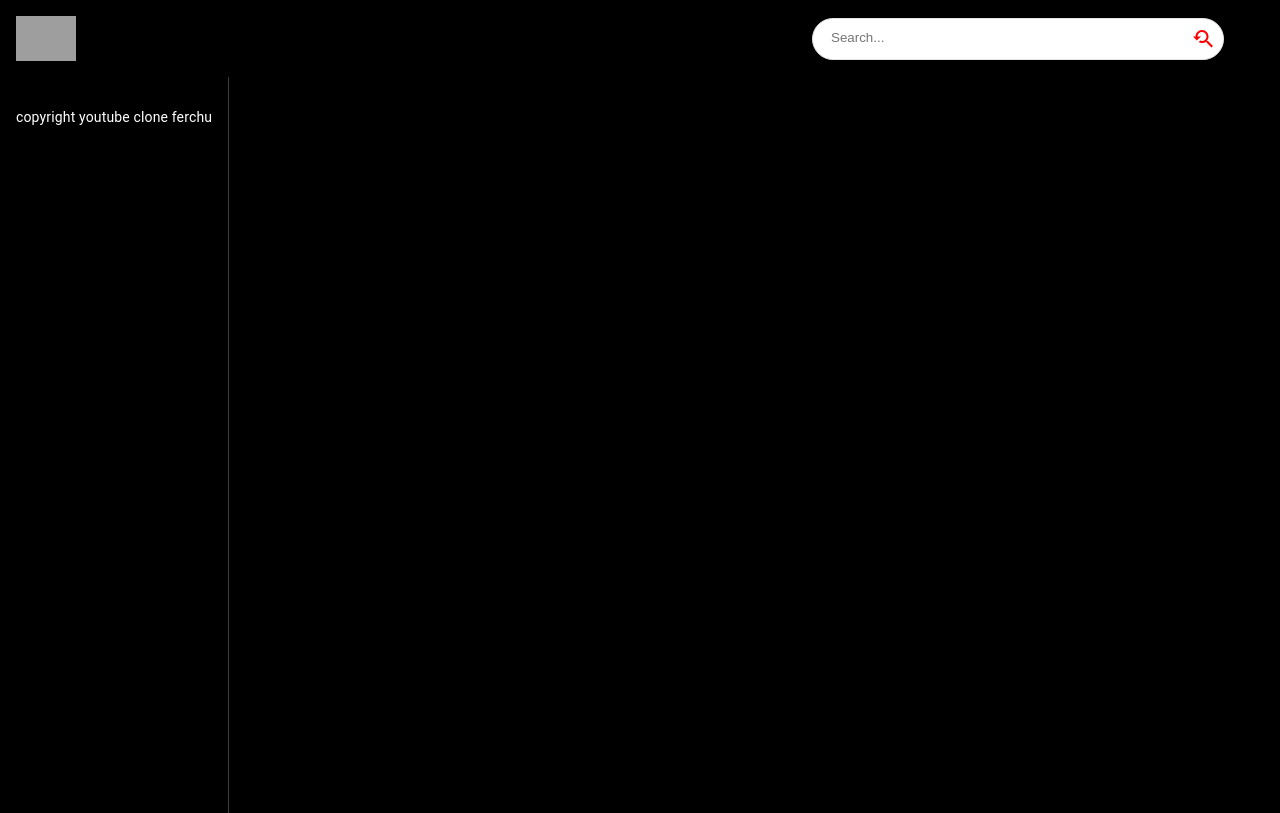
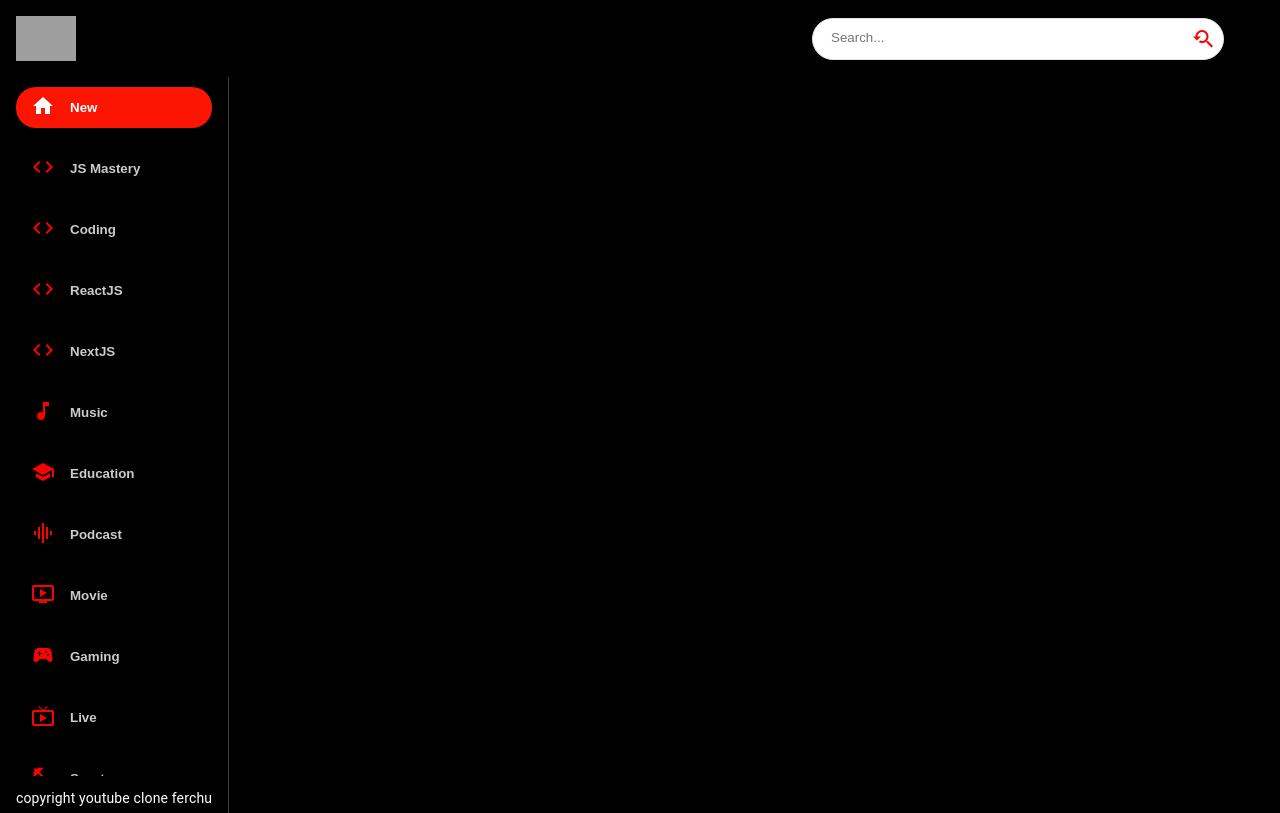
Before and after one commit to FerLeonhardt/youtoube-clone, a React (Create React App) app: page / in a window 1280 px wide. Built offline with nearby package versions, Linux system fonts and the light colour scheme; grey boxes are pictures that could not be loaded; the HTML template or start-up script is replaced by a standard one.

Commit message:
sidebar elements shown

```diff
--- a/src/components/Feed.js
+++ b/src/components/Feed.js
@@ -1,5 +1,6 @@
 import { Box, Stack, Typography } from '@mui/material';
 import React, { useEffect, useState } from 'react';
+import SideBar from './SideBar';
 
 const Feed = () => {
   //const [first, setfirst] = useState(second)
@@ -15,7 +16,7 @@
           px: { sx: '0', md: 2 },
         }}
       >
-        sidebar
+        <SideBar />
         <Typography
           className='copyright'
           variant='body2'
--- /dev/null
+++ b/src/components/SideBar.js
@@ -0,0 +1,35 @@
+import { Category } from '@mui/icons-material';
+import { Stack } from '@mui/material';
+import { categories } from '../utils/constants';
+
+const selectedCategory = 'New';
+
+const SideBar = () => {
+  return (
+    <Stack
+      direction='row'
+      sx={{
+        overflow: 'auto',
+        height: { sx: 'auto', md: '95%' },
+        flexDirection: { md: 'column' },
+      }}
+    >
+      {categories.map(category => (
+        <button
+          className='category-btn'
+          style={{
+            background: category.name === selectedCategory && '#FC1503',
+            color: 'white',
+          }}
+          key={category.name}
+
+>
+          <span style={{color:category.name === selectedCategory ?'white' : 'red', marginRight:'15px'}}>{category.icon}</span>
+          <span style={{opacity:category.name === selectedCategory ? '1' : '0.8'}} >{category.name}</span>
+        </button>
+      ))}
+    </Stack>
+  );
+};
+
+export default SideBar;
--- a/src/components/index.js
+++ b/src/components/index.js
@@ -3,4 +3,5 @@
 export { default as Feed } from './Feed';
 export { default as SearchFeed } from './SearchFeed';
 export { default as VideoDetail } from './VideoDetail';
-export {default as SearchBar } from './SearchBar'
+export { default as SearchBar } from './SearchBar';
+export { default as SideBar } from './SideBar';
```
